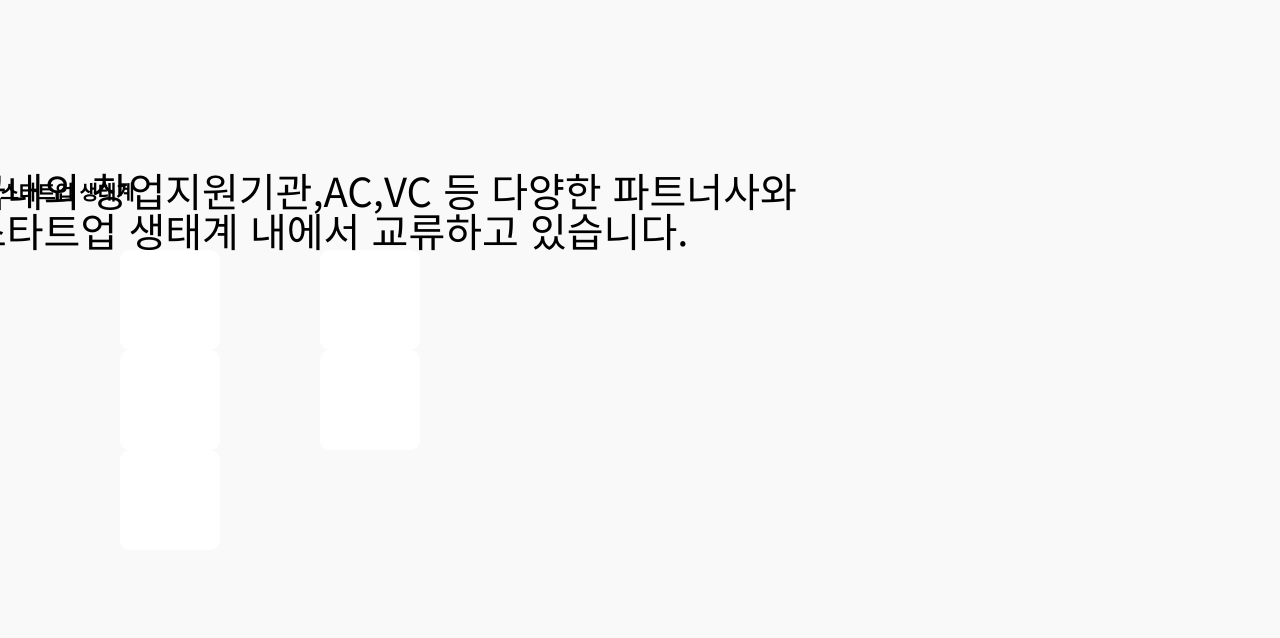
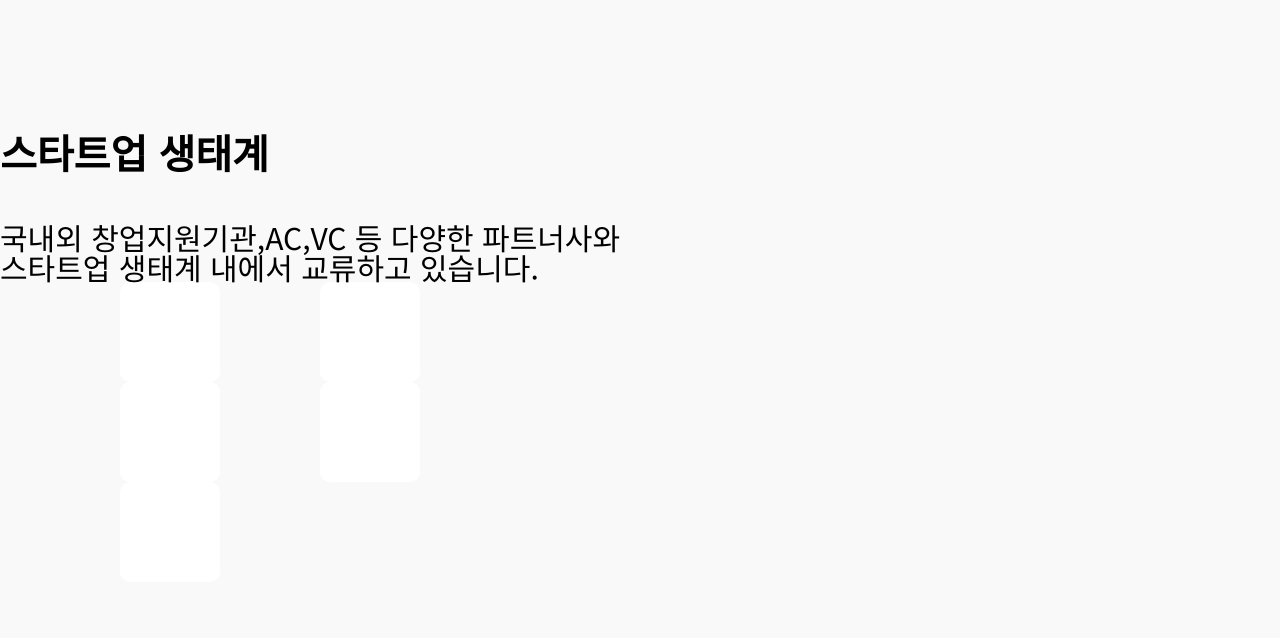
Before and after one commit to Gnwo/innostage_sub, a plain HTML site: page index.html in a window 1280 px wide. Shown: the part 6960-7598 px from the top of the page. Drawn offline with Linux system fonts and the light colour scheme; files whose address does not match are found by name.

Commit message:
Add files via upload

```diff
--- a/css/style.css
+++ b/css/style.css
@@ -563,16 +563,9 @@ input[type=checkbox]#gnbcheck {display:none;}
     height: calc( 100% + 15px );
     top: -15px;
 }
-#container section:nth-child(7) .inner .box5 h3 {
-    font-size: 25px;
-}
-#container section:nth-child(7) .inner .box5 p {
-    font-size: 15px;
-    margin-top: 0;
-}
+
 #container section:nth-child(7) .inner .box5 h3{
-    position: absolute;
-    font-size: 20px;
+    font-size: 40px;
     color: black;
     margin-top: 12px;
 }
@@ -580,9 +573,9 @@ input[type=checkbox]#gnbcheck {display:none;}
     color: black;
     position: relative;
     float: top;
-    font-size: 40px;
+    font-size: 30px;
     margin-top: 50px;
-    margin-left: -30px;
+    margin-left: 0px;
 }
 
 #container section:nth-child(7) .inner .box5 {
```
